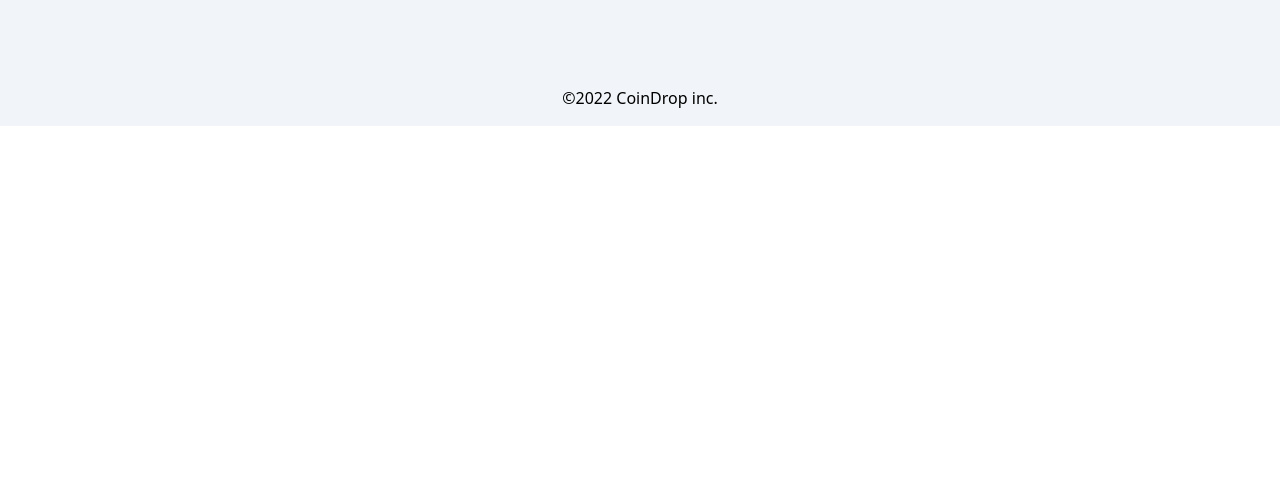
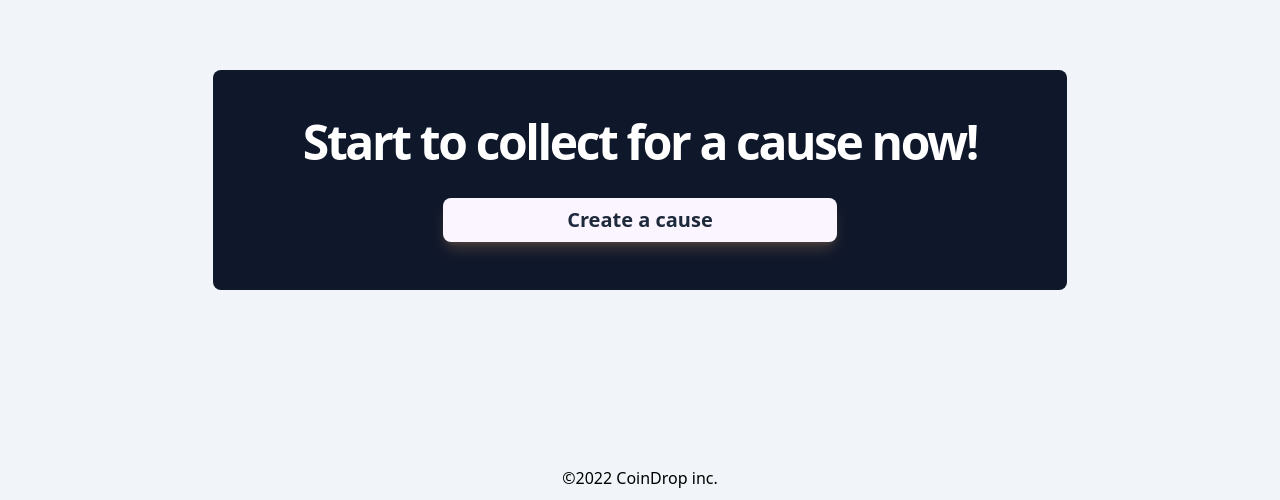
Before and after one commit to CodecoolGlobal/el-proyecte-grande-sprint-1-java-tamasstephen, a React (Create React App) app in the folder frontend/: page / in a window 1280 px wide. Shown: the part 2262-2762 px from the top of the page. Before the commit the page ends 2388 px from the top, so only its background shows below. Built offline with nearby package versions, Linux system fonts and the light colour scheme; no server answers.

Commit message:
chore: Add join section

```diff
--- /dev/null
+++ b/frontend/src/components/Button.jsx
@@ -0,0 +1,16 @@
+import React from "react";
+
+const Button = ({ label, isLight }) => {
+  const color = isLight
+    ? "bg-purple-50 shadow-lg shadow-orange-300/20 text-slate-800 hover:shadow-2xl hover:shadow-orange-500/30 hover:-translate-y-1 hover:text-indigo-600 transition:all duration-200"
+    : "bg-purple-600";
+  return (
+    <button
+      className={color + " w-full py-2 px-4 rounded-lg font-bold md:text-xl"}
+    >
+      {label}
+    </button>
+  );
+};
+
+export default Button;
--- a/frontend/src/components/Headline.jsx
+++ b/frontend/src/components/Headline.jsx
@@ -1,20 +1,14 @@
 import React from "react";
 
-const Headline = ({ isTitle, title, titleFollow }) => {
+const Headline = ({ isTitle, title, isLight }) => {
+  const color = isLight ? "text-white" : "text-indigo-900";
   const classes =
-    "text-3xl w-8/12 md:w-max md:text-4xl lg:text-5xl text-indigo-900 font-bold tracking-tighter";
+    "text-3xl w-8/12 md:w-max md:text-4xl lg:text-5xl text-indigo-900 font-bold tracking-tighter " +
+    color;
   return isTitle ? (
-    <h1 className={classes}>
-      {title}
-      <br />
-      {titleFollow}
-    </h1>
+    <h1 className={classes}>{title}</h1>
   ) : (
-    <h2 className={classes + " text-center"}>
-      {title}
-      <br />
-      {titleFollow}
-    </h2>
+    <h2 className={classes + " text-center"}>{title}</h2>
   );
 };
 
--- /dev/null
+++ b/frontend/src/components/landing/Join.jsx
@@ -0,0 +1,22 @@
+import React from "react";
+import Headline from "../Headline";
+import Button from "../Button";
+
+const Join = () => {
+  return (
+    <div className="py-4 md:p-0 pb-20 md:pb-40 flex justify-center  px-4 md:px-0">
+      <div className="flex flex-col justify-center items-center bg-slate-900 md:w-8/12 2xl:container  rounded-lg py-4 md:py-12">
+        <div className="w-10/12, md:w-1/2 flex flex-col justify-center items-center px-4 gap-4 md:gap-8">
+          <Headline
+            isTitle={false}
+            title="Start to collect for a cause now!"
+            isLight={true}
+          />
+          <Button label="Create a cause" isLight={true} />
+        </div>
+      </div>
+    </div>
+  );
+};
+
+export default Join;
--- a/frontend/src/components/landing/Landing.jsx
+++ b/frontend/src/components/landing/Landing.jsx
@@ -3,6 +3,7 @@ import Hero from "./Hero";
 import ImageSection from "./ImageSection";
 import Reasons from "./Reasons";
 import Highlighted from "./Highlighted";
+import Join from "./Join";
 
 const Landing = () => {
   return (
@@ -11,6 +12,7 @@ const Landing = () => {
       <ImageSection />
       <Reasons />
       <Highlighted />
+      <Join />
     </>
   );
 };
```
Also changed, not shown: 1 other file (tests, documents, lock files or other folders).
